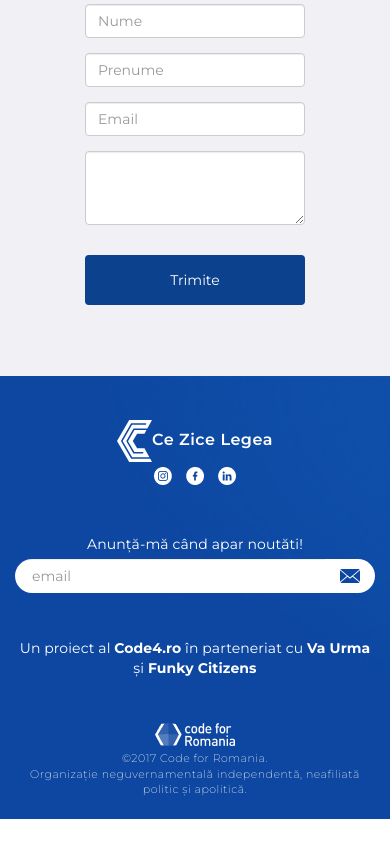
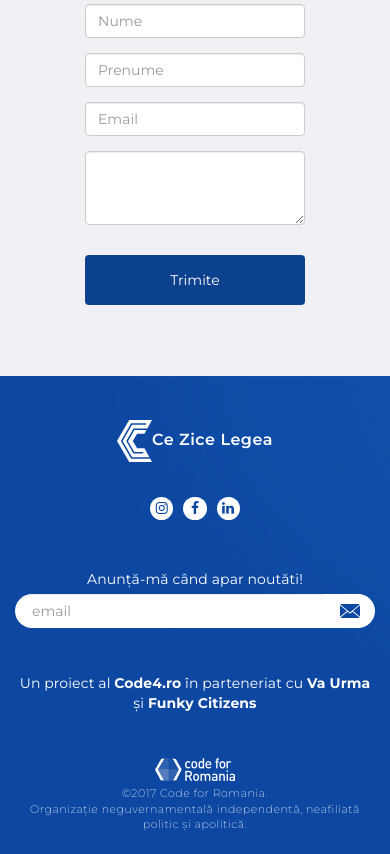
Before and after one commit to code4romania/ce-zice-legea-landing-page, a plain HTML site: page index.html in a window 390 px wide. Shown: the part 1937-2791 px from the top of the page. Before the commit the page ends 2756 px from the top, so only its background shows below. Drawn offline with nearby package versions, Linux system fonts and the light colour scheme.

Commit message:
Improve footer social media icons on mobile
Also: added Fontello icons.

```diff
--- a/css/style.css
+++ b/css/style.css
@@ -206,9 +206,17 @@ footer {
 /* FOOTER*/
 /* ---------------------------------- */
 
-@media(min-width:992px){
+footer div.czl-social-media-container {
+  margin-top: 30px;
+}
+
+@media(min-width:992px) {
   .czl-row-eq-height div[class^='col-'] {
     height: 42px;
+  }
+
+  footer div.czl-social-media-container {
+    margin-top: 0;
   }
 }
 
@@ -236,15 +244,55 @@ footer {
   margin-bottom: 5px;
 }
 
-div.czl-flex-center {
-  display: flex;
-  align-items: center;
-  justify-content: center;
+div.czl-flex-center
+{
+    display: flex;
+
+    align-items: center;
+    justify-content: center;
 }
 
-footer .social-media-icon {
-  margin: 5px;
+footer div.social-media-icon
+{
+    display: flex;
+
+    width: 2.5ch;
+    height: 2.5ch;
+    margin: 5px;
+
+    border-radius: 100px;
+    background-color: white;
+
+    align-items: center;
+    justify-content: center;
 }
+
+
+footer div.czl-social-media-container a
+{
+    text-decoration: none;
+
+    color: #0d47a1;
+}
+
+footer div.czl-social-media-container a:hover
+{
+    color: #0d47a1;
+}
+
+footer .social-media-icon:hover
+{
+    background-color: yellow; /* temporary */
+}
+
+@media(min-width:992px)
+{
+    footer div.czl-social-media-container div.social-media-icon
+    {
+        font-size: 80%;
+    }
+}
+
 
 footer {
   color: white;
@@ -257,7 +305,15 @@ footer div.container > div.row {
 }
 
 footer div.container > div.row:last-child {
-  margin-bottom:10px;
+  margin-bottom: 10px;
+}
+
+footer a {
+  color: #FFF;
+}
+
+footer a:hover {
+  color: #FFF;
 }
 
 /* ---------------------------------- */
--- a/index.html
+++ b/index.html
@@ -10,6 +10,7 @@
   <link href="css/bootstrap.min.css" rel="stylesheet">
   <link href="css/style.css" type="text/css" rel="stylesheet">
 
+  <link rel="stylesheet" href="https://maxcdn.bootstrapcdn.com/font-awesome/4.7.0/css/font-awesome.min.css">
   <link rel="stylesheet" href="css/style.css">
   <link href="https://fonts.googleapis.com/css?family=Montserrat:200,300,400,600,700,800,900" rel="stylesheet">
 
@@ -220,12 +221,10 @@
       <div class="col-md-4 czl-flex-center">
           <div id="brand-footer"><img src="img/czl-logo.svg" alt="">Ce Zice Legea</div>
       </div>
-      <div class="col-md-4 czl-flex-center">
-          <div>
-            <a href="#"><img class="social-media-icon" src="img/instagram.png" alt=""></a>
-            <a href="#"><img class="social-media-icon" src="img/facebook.png" alt=""></a>
-            <a href="#"><img class="social-media-icon" src="img/linkedIn.png" alt=""></a>
-          </div>
+      <div class="col-md-4 czl-flex-center czl-social-media-container">
+          <a href="#"><div class="social-media-icon"><i class="fa fa-instagram"></i></div></a>
+          <a href="https://www.facebook.com/code4romania/"><div class="social-media-icon"><i class="fa fa-facebook "></i></div></a>
+          <a href="#"><div class="social-media-icon"><i class="fa fa-linkedin"></i></div></a>
       </div>
     </div>
     <div class="row">
@@ -244,8 +243,8 @@
     <div class="row">
       <div class="col-md-2"></div>
       <div class="col-md-8">
-        Un proiect al <b>Code4.ro</b> în parteneriat cu <b>Va Urma</b> și
-        <b>Funky Citizens</b>
+        Un proiect al <a href="https://www.code4.ro"><b>Code4.ro</b></a> în parteneriat cu <a href="https://vaurma.ro"><b>Va Urma</b></a> și
+        <a href="https://www.funky.ong"><b>Funky Citizens</b></a>
       </div>
       <div class="col-md-2"></div>
     </div>
```
